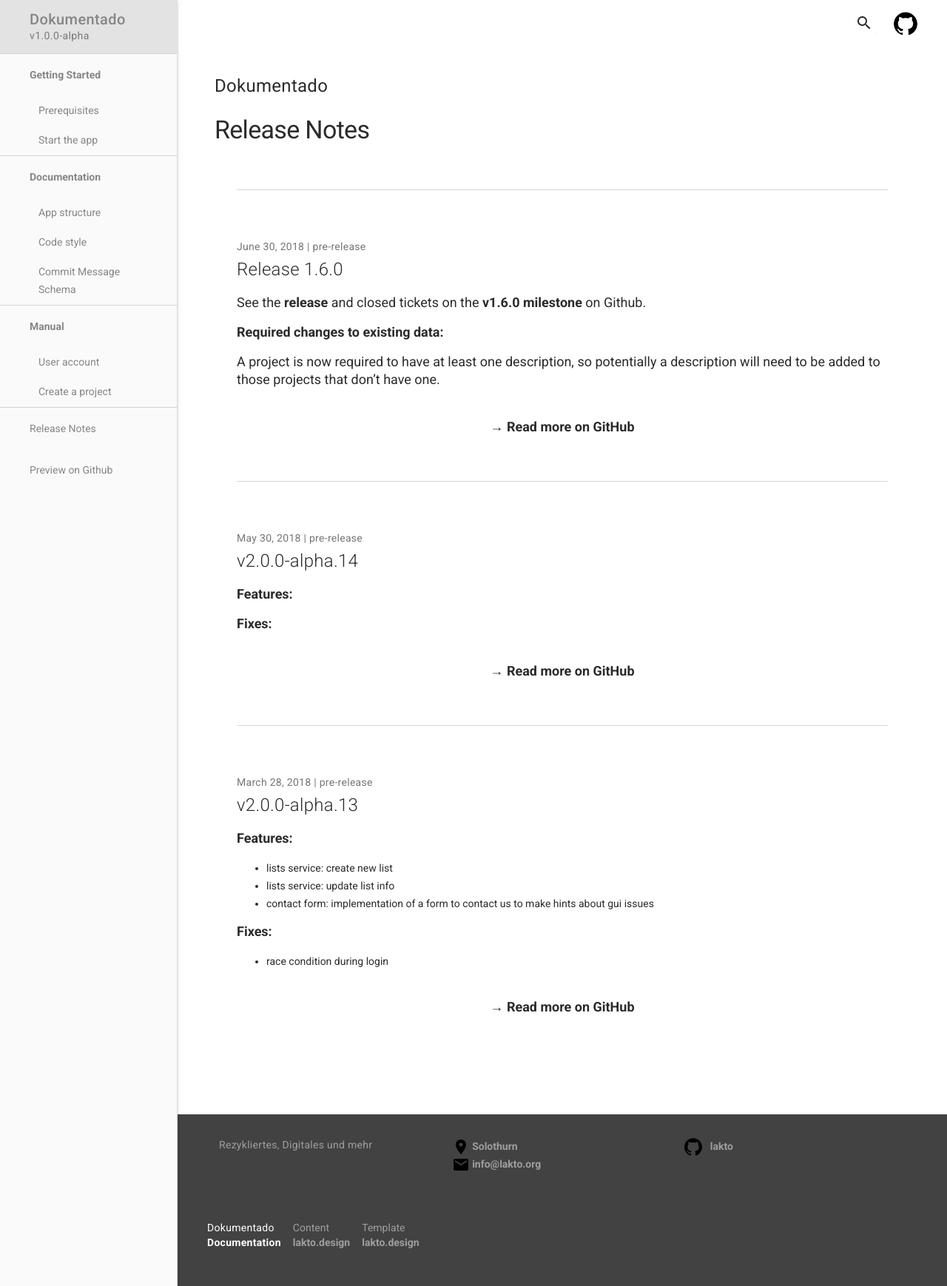
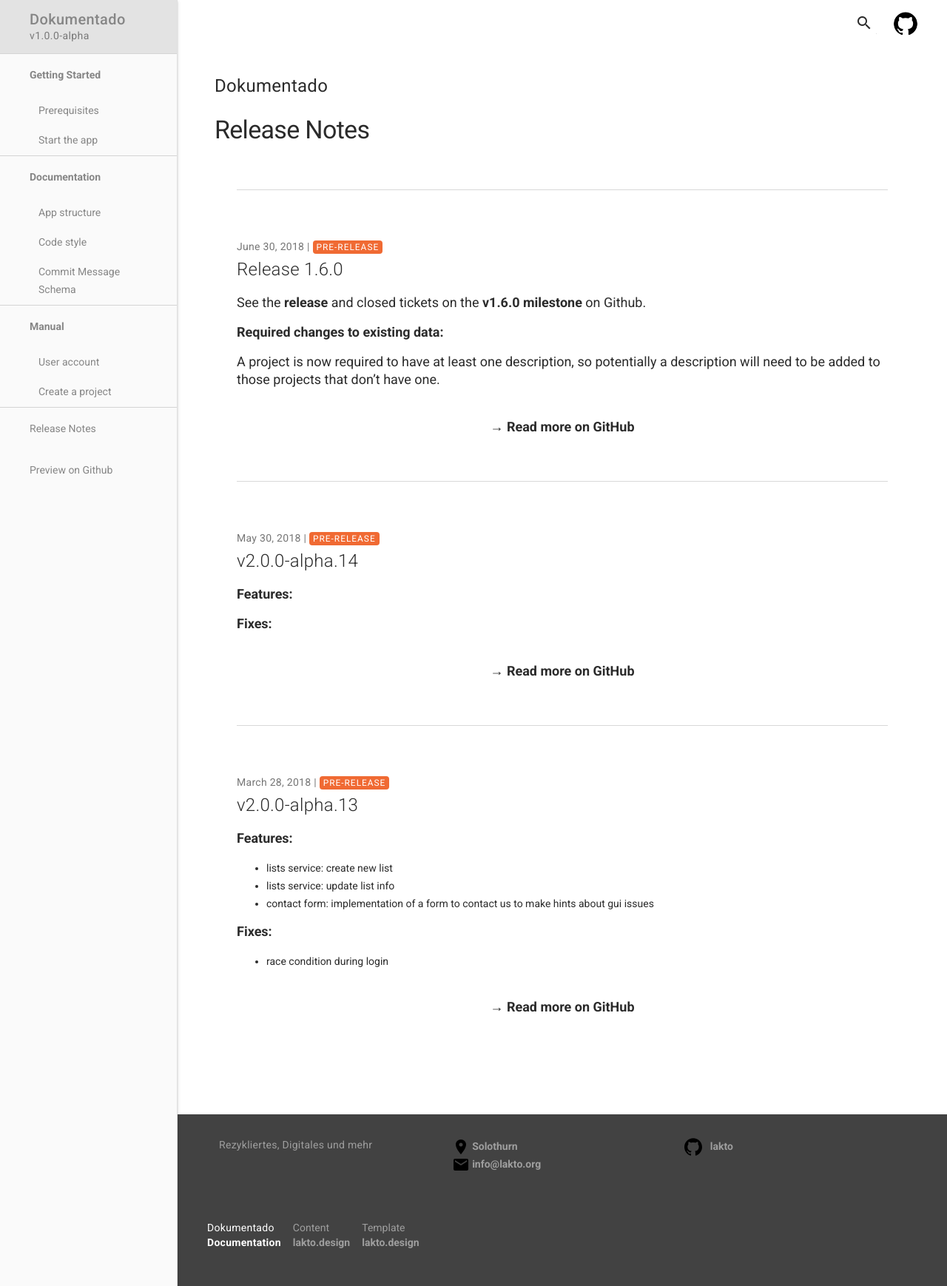
Before and after one commit to lakto/dokumentado, a Jekyll site: the page built from releasenotes.html, in a window 1280 px wide. Shown: the whole page at 74% size. Built offline with Jekyll 4.4.1, drawn with Linux system fonts in a browser that asks for light colours.

Commit message:
style: release note badge

```diff
--- a/_sass/_elements.scss
+++ b/_sass/_elements.scss
@@ -5,6 +5,7 @@
 .title {
   display: contents;
 }
+
 .logo {
   max-height: 48px;
   padding-right: 12px;
@@ -12,15 +13,12 @@
 
 // content
 
-
 // section
-
 
 // footer
 footer {
   //height: 224px;
 }
-
 
 // hr
 hr {
@@ -46,8 +44,8 @@ h3::before {
 // content
 .feature-content {
   p {
-    font-family: "Roboto","Helvetica","Arial",sans-serif;
-    font-weight: 300!important;
+    font-family: "Roboto", "Helvetica", "Arial", sans-serif;
+    font-weight: 300 !important;
     letter-spacing: 0;
     margin: 0 0 16px;
     line-height: 32px;
@@ -59,3 +57,24 @@ h3::before {
 .github-icon {
   padding: 0 0 0 24px;
 }
+
+// badges
+.badge {
+//  font-family: "Open Sans", sans-serif;
+  padding: 2px 5px;
+  text-transform: uppercase;
+  border-radius: 4px;
+  background: #eee;
+  font-size: .85em;
+  letter-spacing: 1px;
+
+  &.major {
+    background: #00695c;
+    color: #fff;
+  }
+  &.pre-release {
+    background: #f06a33;
+    color: #fff;
+  }
+
+}
--- a/releasenotes.html
+++ b/releasenotes.html
@@ -8,7 +8,7 @@ layout: post
         {% for release in site.posts %}
         <!-- post header -->
         <h3 class="mdl-typography--headline mdl-card__subtitle-text">
-            <span class="date">{{ release.date | date: "%B %d, %Y" }}</span> | <span class="badge {{ change.type }}">{{ release.type }}</span>
+            <span class="date">{{ release.date | date: "%B %d, %Y" }}</span> | <span class="badge {{ release.type }}">{{ release.type }}</span>
         </h3>
         <h2 class="mdl-typography--display-1 mdl-card__title-text">{{ release.title }}</h2>
         <br>
```
